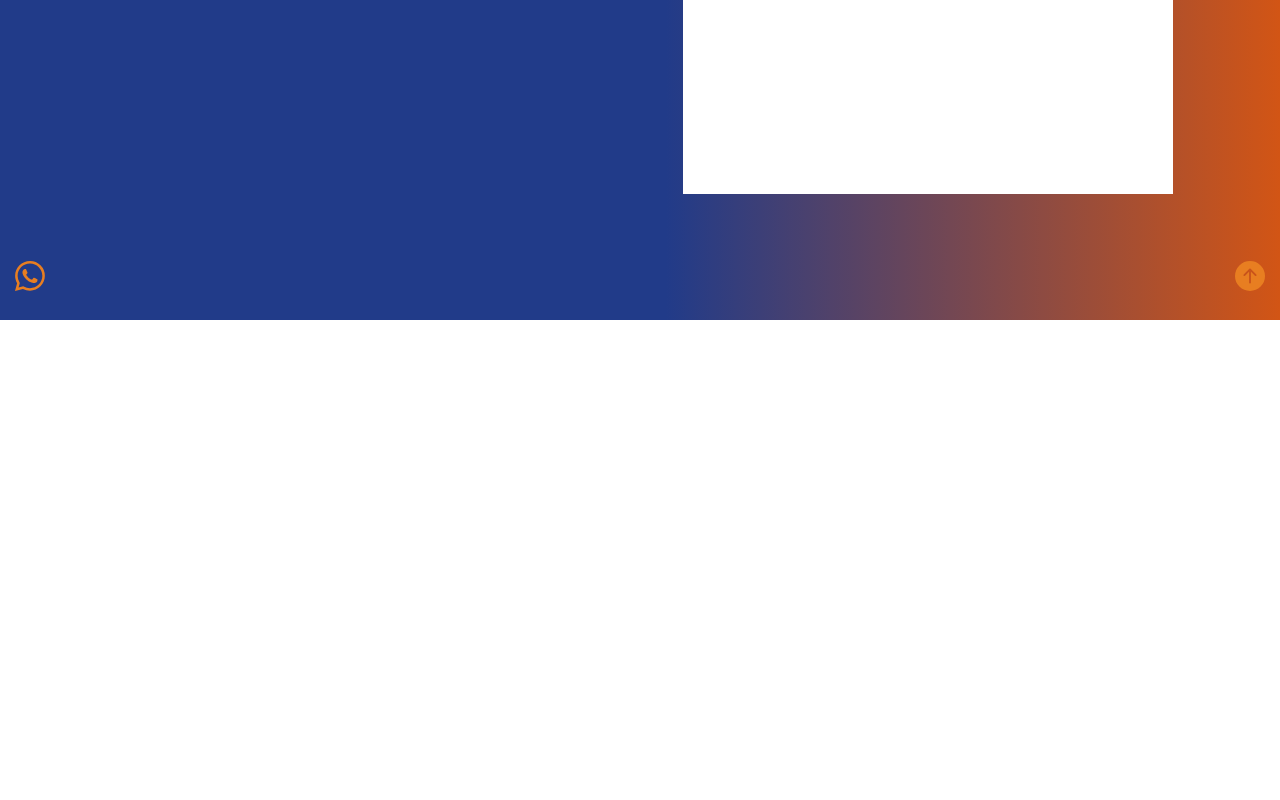
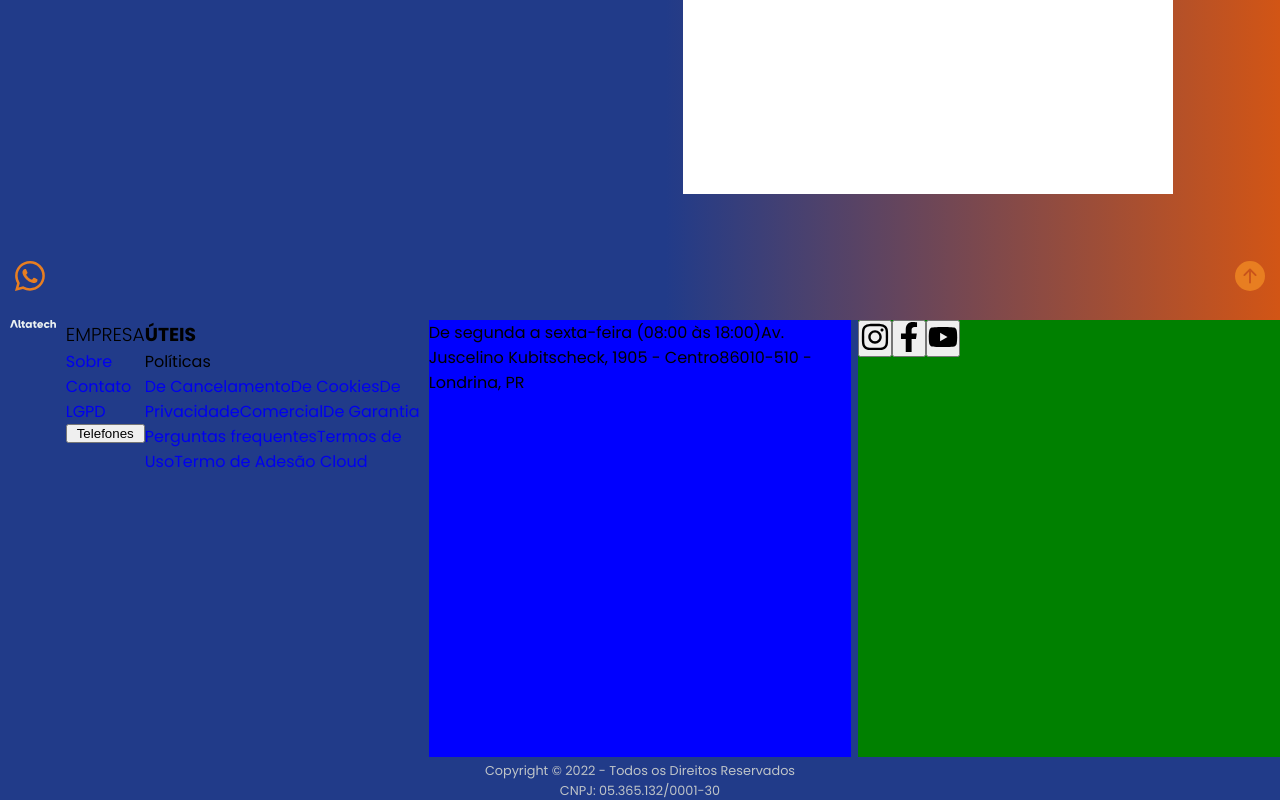
Before and after one commit to letlm/desafio-tecnico-front-end, a React (Create React App) app: page / in a window 1280 px wide. Shown: the part 496-1296 px from the top of the page. Before the commit the page ends 816 px from the top, so only its background shows below. Built offline with nearby package versions, Linux system fonts and the light colour scheme.

Commit message:
feature: start of footer styling

```diff
--- a/package.json
+++ b/package.json
@@ -3,6 +3,9 @@
   "version": "0.1.0",
   "private": true,
   "dependencies": {
+    "@emotion/react": "^11.10.4",
+    "@emotion/styled": "^11.10.4",
+    "@mui/material": "^5.10.6",
     "@testing-library/jest-dom": "^5.14.1",
     "@testing-library/react": "^13.0.0",
     "@testing-library/user-event": "^13.2.1",
--- /dev/null
+++ b/src/components/Footer/index.tsx
@@ -0,0 +1,19 @@
+import InfosFooter from "../InfosFooter";
+import { Container, Line } from "./styles";
+
+function Footer() {
+  return (
+    <Container>
+      <InfosFooter />
+      <Line>
+        <div>
+          <span>Copyright © 2022 - </span>
+          <span>Todos os Direitos Reservados</span>
+        </div>
+        <span>CNPJ: 05.365.132/0001-30</span>
+      </Line>
+    </Container>
+  );
+}
+
+export default Footer;
--- /dev/null
+++ b/src/components/Footer/styles.ts
@@ -0,0 +1,24 @@
+import styled from "styled-components";
+
+export const Container = styled.footer`
+  width: 100%;
+  height: 30rem;
+  background-color: var(--primary-1);
+  display: flex;
+  flex-direction: column;
+`;
+
+export const Line = styled.section`
+  display: flex;
+  height: 15%;
+  flex-direction: column;
+  justify-content: center;
+  align-items: center;
+  width: 100%;
+
+  span {
+    font-size: 0.8rem;
+    font-family: "Poppins" sans-serif;
+    color: var(--white-3);
+  }
+`;
--- /dev/null
+++ b/src/components/InfosFooter/index.tsx
@@ -0,0 +1,100 @@
+import { Container, ContextCenter, ContextLeft, ContextRight } from "./styles";
+import { FaFacebookF, FaYoutube, FaInstagram } from "react-icons/fa";
+import { Link } from "react-router-dom";
+import Altatech from "../../assets/Altatech_logo_white.svg";
+
+import Backdrop from "@mui/material/Backdrop";
+import Box from "@mui/material/Box";
+import Modal from "@mui/material/Modal";
+import Fade from "@mui/material/Fade";
+import { useState } from "react";
+
+const style = {
+  position: "absolute" as "absolute",
+  top: "50%",
+  left: "50%",
+  transform: "translate(-50%, -50%)",
+  width: "80%",
+  height: 500,
+  bgcolor: "background.paper",
+  border: "8px solid #E87E21",
+  borderRadius: "16px",
+  display: "flex",
+  justifyContent: "center",
+  p: 4,
+  minWidth: 300,
+};
+
+function InfosFooter() {
+  const [open, setOpen] = useState(false);
+  const handleOpen = () => setOpen(true);
+  const handleClose = () => setOpen(false);
+  return (
+    <Container>
+      <ContextLeft>
+        <section className="logo">
+          <img src={Altatech} alt="Altatech" />
+        </section>
+        <section className="company">
+          <h3>EMPRESA</h3>
+          <Link to="/about">Sobre</Link>
+          <Link to="/">Contato</Link>
+          <Link to="/about">LGPD</Link>
+
+          <button onClick={handleOpen}>Telefones</button>
+          <Modal
+            aria-labelledby="transition-modal-title"
+            aria-describedby="transition-modal-description"
+            open={open}
+            onClose={handleClose}
+            closeAfterTransition
+            BackdropComponent={Backdrop}
+            BackdropProps={{
+              timeout: 500,
+            }}
+          >
+            <Fade in={open}>
+              <Box sx={style}>
+                <span>Telephones uteis</span>
+              </Box>
+            </Fade>
+          </Modal>
+        </section>
+        <section className="useful">
+          <h3>ÚTEIS</h3>
+          <div className="dropdown">
+            <div className="dropbtn">Políticas</div>
+            <div className="dropdown-content">
+              <Link to="/">De Cancelamento</Link>
+              <Link to="/">De Cookies</Link>
+              <Link to="/">De Privacidade</Link>
+              <Link to="/">Comercial</Link>
+              <Link to="/">De Garantia</Link>
+            </div>
+          </div>
+          <Link to="/">Perguntas frequentes</Link>
+          <Link to="/">Termos de Uso</Link>
+          <Link to="/">Termo de Adesão Cloud</Link>
+        </section>
+      </ContextLeft>
+      <ContextCenter>
+        <span>De segunda a sexta-feira (08:00 às 18:00)</span>
+        <span>Av. Juscelino Kubitscheck, 1905 - Centro</span>
+        <span>86010-510 - Londrina, PR</span>
+      </ContextCenter>
+      <ContextRight>
+        <button>
+          <FaInstagram size={30} />
+        </button>
+        <button>
+          <FaFacebookF size={30} />
+        </button>
+        <button>
+          <FaYoutube size={30} />
+        </button>
+      </ContextRight>
+    </Container>
+  );
+}
+
+export default InfosFooter;
--- /dev/null
+++ b/src/components/InfosFooter/styles.ts
@@ -0,0 +1,45 @@
+import styled from "styled-components";
+
+export const Container = styled.section`
+  width: 100%;
+  height: 850%;
+  display: flex;
+  justify-content: space-between;
+`;
+
+export const ContextLeft = styled.div`
+  width: 33%;
+  display: flex;
+  align-items: flex-start;
+
+  .logo {
+    width: 30%;
+    display: flex;
+    justify-content: center;
+    align-items: center;
+    img {
+      width: 70%;
+    }
+  }
+
+  .company {
+    width: 30%;
+    h3 {
+      font-family: "Poppins" sans-serif;
+      font-weight: 300;
+    }
+
+    display: flex;
+    flex-direction: column;
+  }
+`;
+
+export const ContextCenter = styled.div`
+  background-color: blue;
+  width: 33%;
+`;
+
+export const ContextRight = styled.div`
+  background-color: green;
+  width: 33%;
+`;
--- a/src/pages/Home/index.tsx
+++ b/src/pages/Home/index.tsx
@@ -1,4 +1,5 @@
 import DashboardView from "../../components/DashboardView";
+import Footer from "../../components/Footer";
 import Header from "../../components/Header";
 
 function Home() {
@@ -8,6 +9,7 @@ function Home() {
       <main className="container">
         <DashboardView />
       </main>
+      <Footer />
     </>
   );
 }
```
Also changed, not shown: src/components/InfosFooter/telephones.ts (added, +42 -0 lines), src/context/ModalProvider/index.tsx (added, +29 -0 lines), src/context/index.tsx (added, +12 -0 lines), 1 other file (tests, documents, lock files or other folders).
